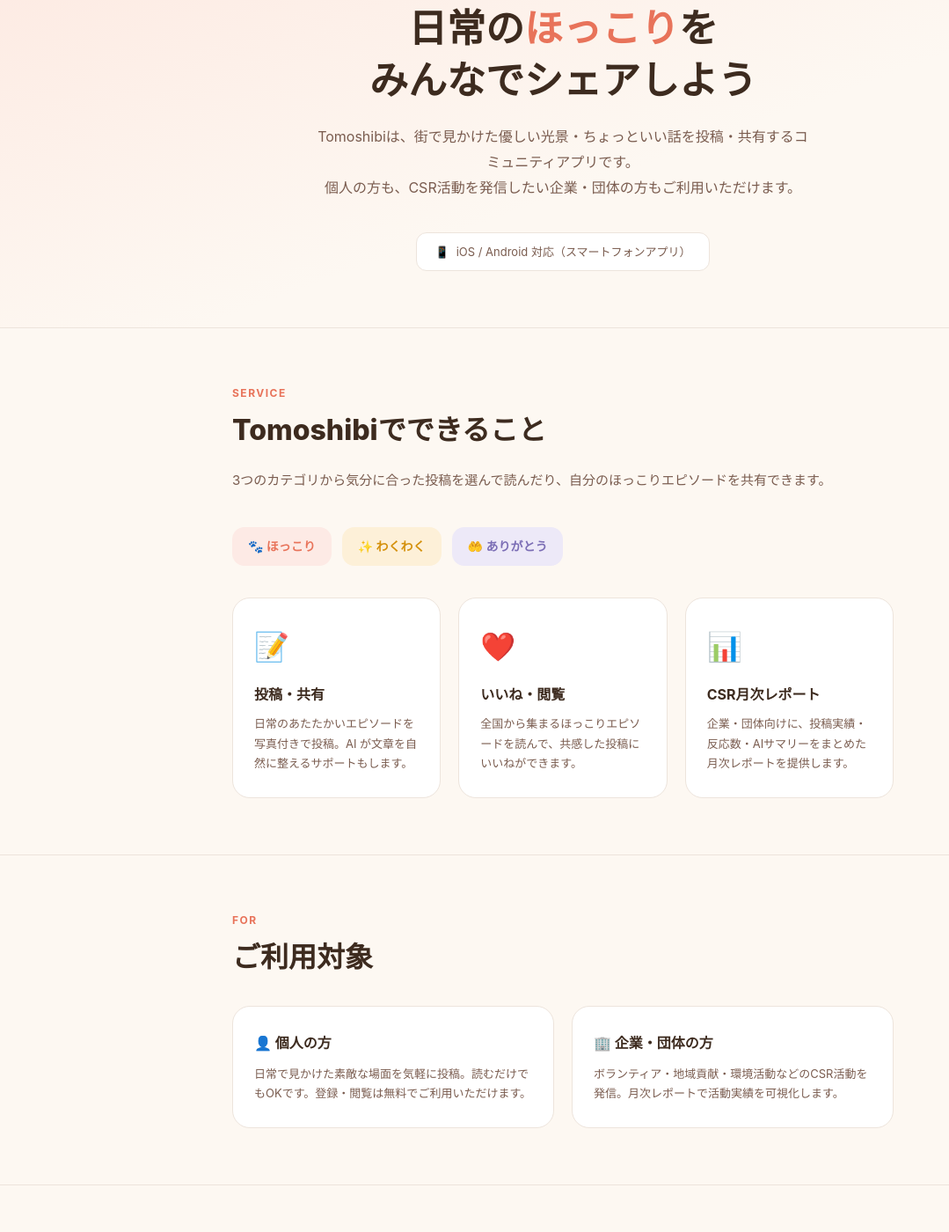
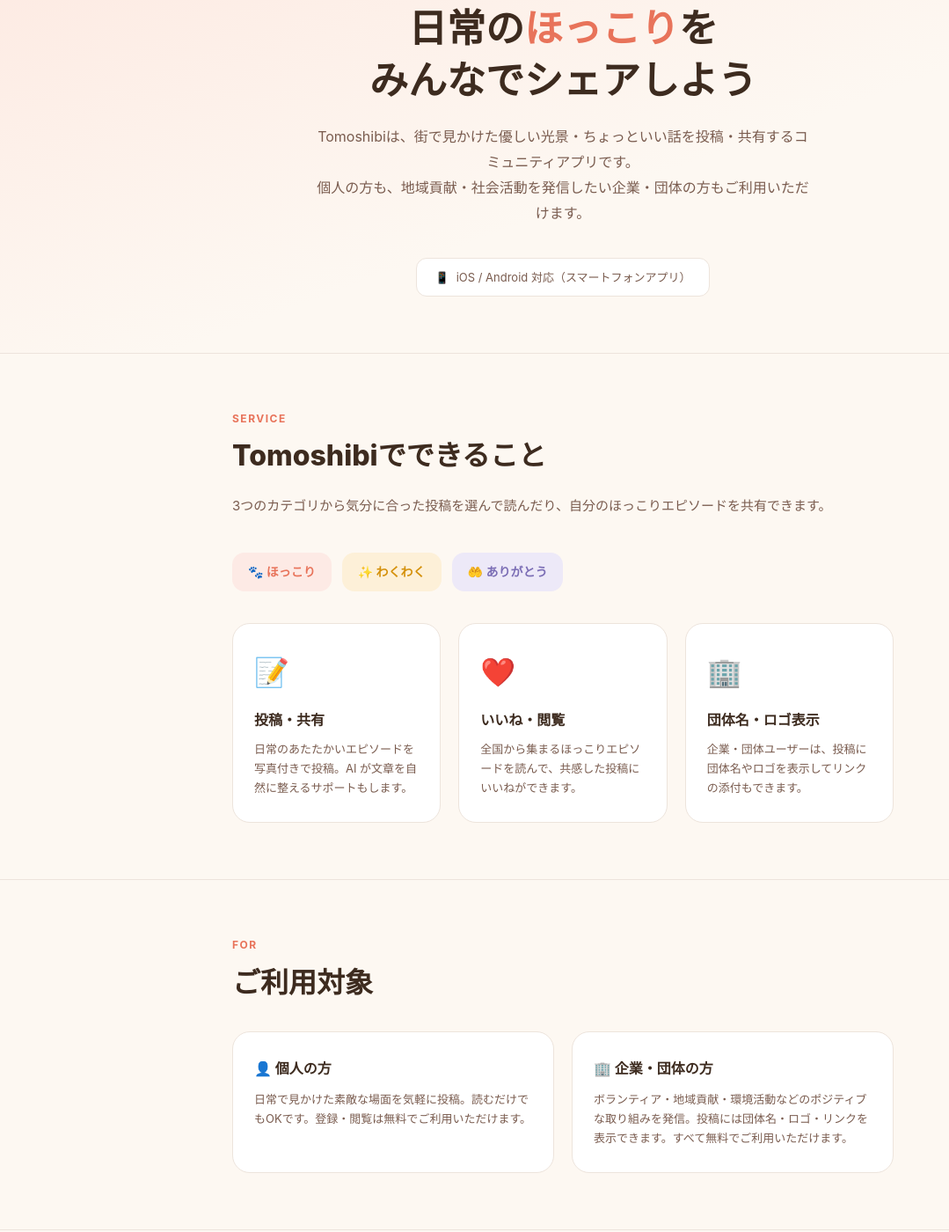
Before and after one commit to tomoshibi-app/tomoshibi, a plain HTML site: page index.html in a window 1280 px wide. Shown: the part 199-1599 px from the top of the page at 88% size, without its empty margins (0-1079 px from the left). Drawn offline with Linux system fonts and the light colour scheme.

Commit message:
CSR月次レポート関連を完全削除

```diff
--- a/index.html
+++ b/index.html
@@ -284,7 +284,7 @@
     <h1>日常の<em>ほっこり</em>を<br>みんなでシェアしよう</h1>
     <p>
       Tomoshibiは、街で見かけた優しい光景・ちょっといい話を投稿・共有するコミュニティアプリです。<br>
-      個人の方も、CSR活動を発信したい企業・団体の方もご利用いただけます。
+      個人の方も、地域貢献・社会活動を発信したい企業・団体の方もご利用いただけます。
     </p>
     <div class="hero-app-note">
       <span>📱</span>
@@ -320,9 +320,9 @@
         <p>全国から集まるほっこりエピソードを読んで、共感した投稿にいいねができます。</p>
       </div>
       <div class="card">
-        <div class="card-icon">📊</div>
-        <h3>CSR月次レポート</h3>
-        <p>企業・団体向けに、投稿実績・反応数・AIサマリーをまとめた月次レポートを提供します。</p>
+        <div class="card-icon">🏢</div>
+        <h3>団体名・ロゴ表示</h3>
+        <p>企業・団体ユーザーは、投稿に団体名やロゴを表示してリンクの添付もできます。</p>
       </div>
     </div>
   </section>
@@ -343,7 +343,7 @@
       <div class="target-card">
         <h3>🏢 企業・団体の方</h3>
         <p>
-          ボランティア・地域貢献・環境活動などのCSR活動を発信。月次レポートで活動実績を可視化します。
+          ボランティア・地域貢献・環境活動などのポジティブな取り組みを発信。投稿には団体名・ロゴ・リンクを表示できます。すべて無料でご利用いただけます。
         </p>
       </div>
     </div>
```
Also changed, not shown: privacy-policy.html (+1 -1 lines).
